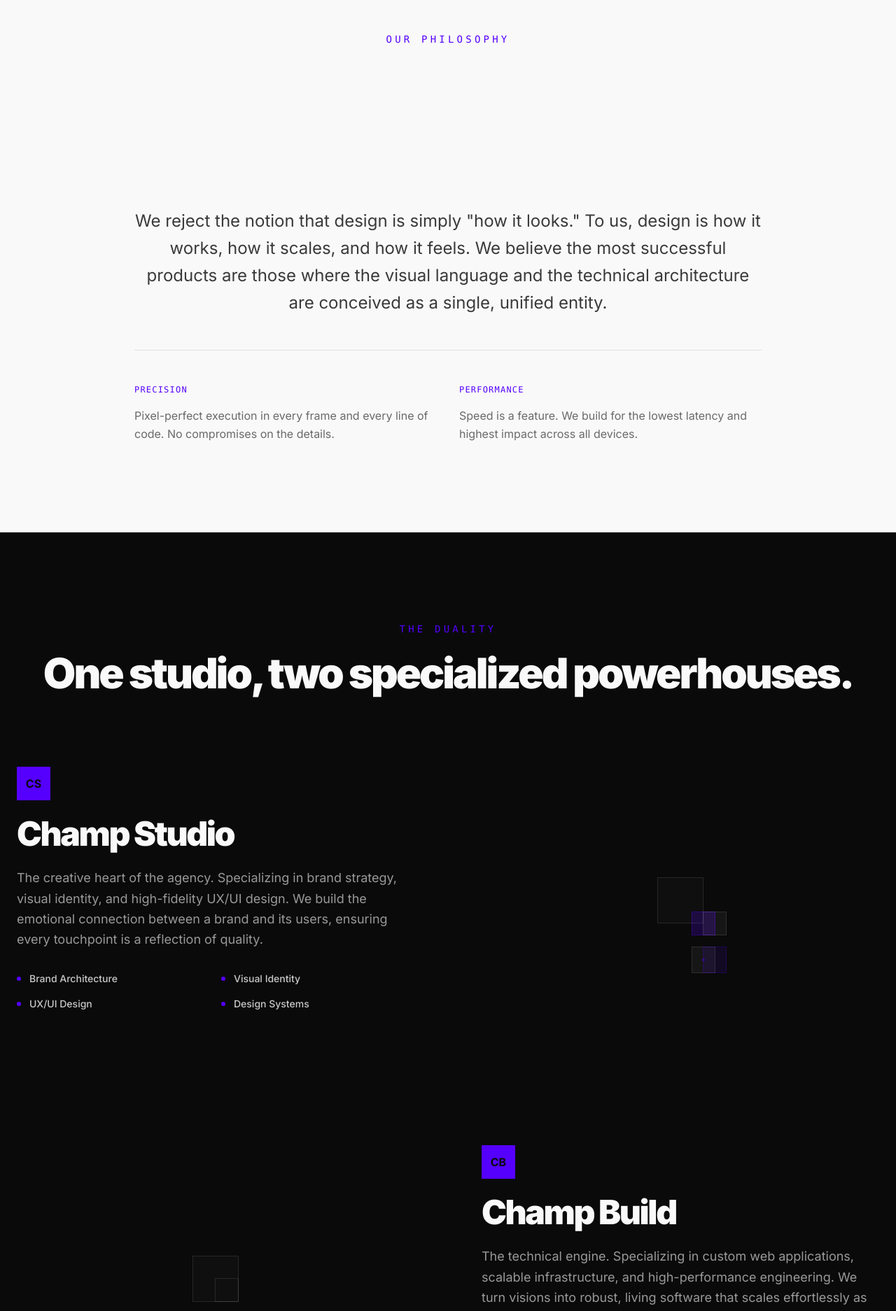
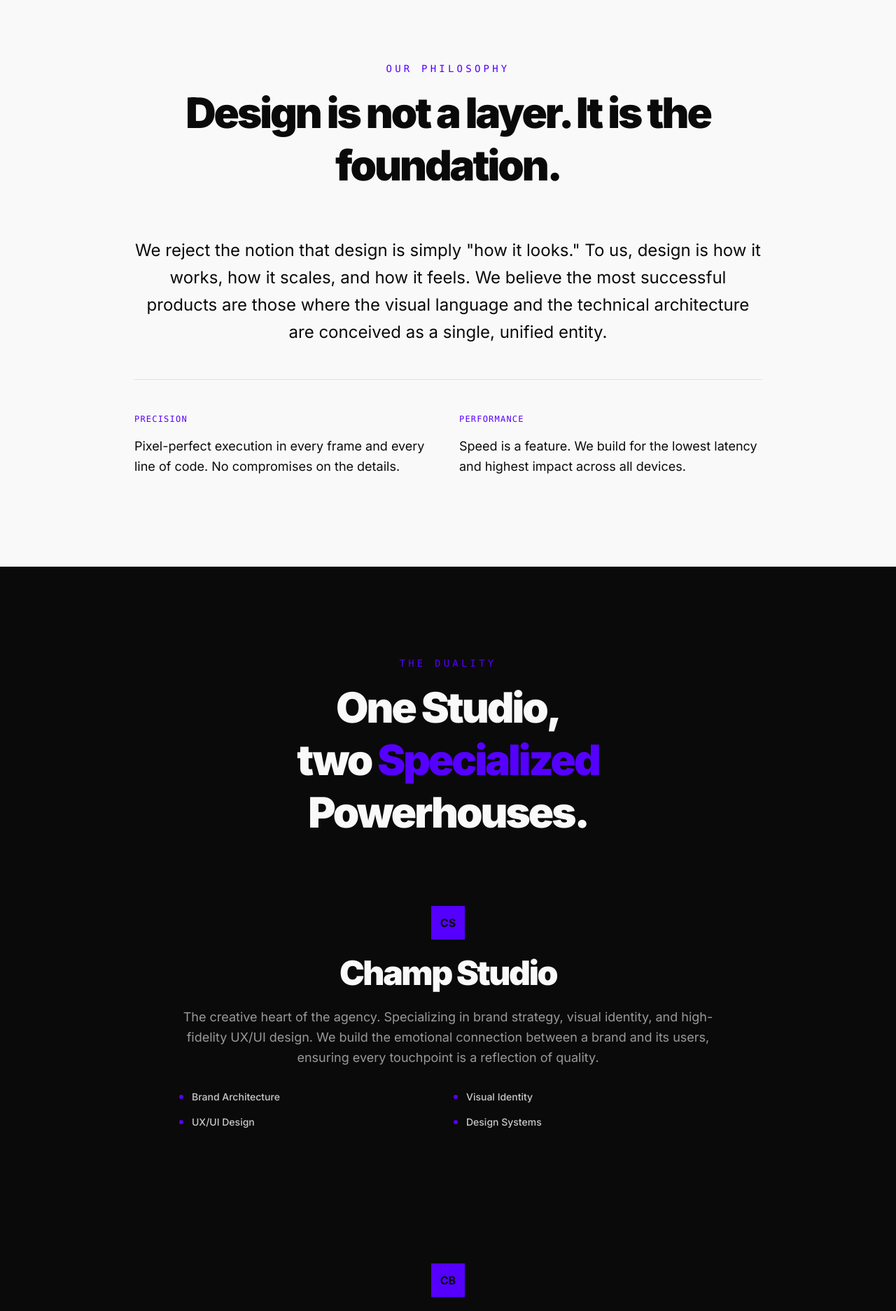
Before and after one commit to Princecodes205/champ-, a React (Vite) app: page /about in a window 1280 px wide. Shown: the part 840-2714 px from the top of the page at 70% size. Built offline with nearby package versions, Linux system fonts and the light colour scheme.

Commit message:
made new changes

```diff
--- a/src/pages/About.tsx
+++ b/src/pages/About.tsx
@@ -2,10 +2,10 @@
 import { motion } from 'framer-motion';
 import { Link } from 'react-router-dom';
 
-const SectionHeading = ({ title, subtitle, center = false }: { title: string, subtitle: string, center?: boolean }) => (
-  <div className={`mb-12 md:mb-16 ${center ? 'text-center' : ''}`}>
+const SectionHeading = ({ title, subtitle, center = false, className = '' }: { title: React.ReactNode, subtitle: string, center?: boolean, className?: string }) => (
+  <div className={`mb-12 md:mb-16 ${center ? 'text-center' : ''} ${className}`}>
     <motion.span
-      initial={{ opacity: 0, x: -20 }}
+      initial={false}
       whileInView={{ opacity: 1, x: 0 }}
       viewport={{ once: true }}
       className="text-brand-violet font-mono text-xs md:text-sm uppercase tracking-[0.3em] block mb-4"
@@ -13,7 +13,7 @@
       {subtitle}
     </motion.span>
     <motion.h2
-      initial={{ opacity: 0, y: 20 }}
+      initial={false}
       whileInView={{ opacity: 1, y: 0 }}
       viewport={{ once: true }}
       className="text-3xl sm:text-4xl md:text-6xl font-black tracking-tighter leading-tight"
@@ -27,7 +27,7 @@
   return (
     <div className="flex flex-col bg-brand-black text-brand-white min-h-screen overflow-x-hidden selection:bg-brand-violet selection:text-brand-black">
       {/* --- HERO SECTION --- */}
-      <section className="relative pt-32 pb-16 px-4 md:px-6 md:pt-48 md:pb-24 overflow-hidden">
+      <section className="relative pt-32 pb-16 px-4 md:px-6 md:pt-48 md:pb-24 overflow-hidden min-h-screen max-sm:mt-28 lg:mt-0">
         <div className="max-w-7xl mx-auto relative z-10">
           <motion.div
             initial={{ opacity: 0, y: 20 }}
@@ -40,7 +40,7 @@
             </h1>
             <p className="text-lg md:text-2xl text-brand-white/50 max-w-3xl leading-relaxed font-light">
               Champ is a high-performance creative engine dedicated to building digital products that redefine industries.
-              Operated as a specialized solo studio, Champ blends aesthetic rigor with technical precision to deliver results that larger agencies often dilute.
+              Operated as a <span className="text-brand-violet">specialized</span> solo studio, Champ blends aesthetic rigor with technical precision to deliver results that larger agencies often dilute.
               {/* TODO: Position as solo operation rather than team - integrated above */}
             </p>
           </motion.div>
@@ -48,17 +48,19 @@
       </section>
 
       {/* --- PHILOSOPHY SECTION --- */}
-      <section className="relative py-24 md:py-32 px-4 md:px-6 bg-brand-white text-brand-black">
-        <div className="max-w-4xl mx-auto text-brand-black">
-          <SectionHeading subtitle="Our Philosophy" title="Design is not a layer. It is the foundation." center />
+      <section className="relative py-24 md:py-32 px-4 md:px-6 bg-brand-white text-brand-black z-10">
+        <div className="max-w-4xl mx-auto relative z-20">
+          <div className="mb-12 md:mb-16 text-center">
+            <span className="text-brand-violet font-mono text-xs md:text-sm uppercase tracking-[0.3em] block mb-4">
+              Our Philosophy
+            </span>
+            <h2 className="text-3xl sm:text-4xl md:text-6xl font-black tracking-tighter leading-tight text-brand-black">
+              Design is not a layer. It is the foundation.
+            </h2>
+          </div>
 
-          <motion.div
-            initial={{ opacity: 0, y: 20 }}
-            whileInView={{ opacity: 1, y: 0 }}
-            viewport={{ once: true }}
-            className="space-y-12 mt-12"
-          >
-            <p className="text-xl md:text-2xl text-brand-black/80 leading-relaxed font-light text-center">
+          <div className="space-y-12 mt-12">
+            <p className="text-xl md:text-2xl leading-relaxed font-light text-center text-brand-black">
               We reject the notion that design is simply "how it looks." To us, design is how it works, how it scales, and how it feels.
               We believe the most successful products are those where the visual language and the technical architecture are conceived as a single, unified entity.
             </p>
@@ -66,39 +68,39 @@
             <div className="grid grid-cols-1 md:grid-cols-2 gap-8 pt-12 border-t border-brand-black/10">
               <div className="space-y-4">
                 <div className="text-brand-violet font-mono text-xs uppercase tracking-widest">Precision</div>
-                <p className="text-brand-black/60 leading-relaxed">
+                <p className="text-lg leading-relaxed text-brand-black">
                   Pixel-perfect execution in every frame and every line of code. No compromises on the details.
                 </p>
               </div>
               <div className="space-y-4">
                 <div className="text-brand-violet font-mono text-xs uppercase tracking-widest">Performance</div>
-                <p className="text-brand-black/60 leading-relaxed">
+                <p className="text-lg leading-relaxed text-brand-black">
                   Speed is a feature. We build for the lowest latency and highest impact across all devices.
                 </p>
               </div>
             </div>
-          </motion.div>
+          </div>
         </div>
       </section>
 
       {/* --- DUALITY SECTION --- */}
       <section className="relative py-24 md:py-32 px-4 md:px-6 bg-brand-black">
         <div className="max-w-7xl mx-auto">
-          <SectionHeading subtitle="The Duality" title="One studio, two specialized powerhouses." center />
+          <SectionHeading subtitle="The Duality" title={<>One Studio, <br /> two <span className="text-brand-violet">Specialized</span> <br/> Powerhouses.</>} center />
 
           <div className="space-y-24 md:space-y-40 mt-24">
             {/* Block 1: Studio */}
-            <div className="grid grid-cols-1 lg:grid-cols-2 gap-12 md:gap-24 items-center">
+            <div className="flex justify-center">
               <motion.div
                 initial={{ opacity: 0, x: -30 }}
                 whileInView={{ opacity: 1, x: 0 }}
                 viewport={{ once: true }}
                 transition={{ duration: 0.8 }}
-                className="order-2 lg:order-1"
+                className="text-center max-w-3xl"
               >
-                <div className="w-12 h-12 bg-brand-violet rounded-none mb-6 flex items-center justify-center text-brand-black font-bold">CS</div>
+                <div className="w-12 h-12 bg-brand-violet rounded-none mb-6 flex items-center justify-center text-brand-black font-bold mx-auto">CS</div>
                 <h3 className="text-3xl md:text-5xl font-black tracking-tighter mb-6">Champ Studio</h3>
-                <p className="text-brand-white/60 text-lg leading-relaxed mb-8">
+                <p className="text-brand-white/60 text-lg leading-relaxed mb-8 max-sm:text-left">
                   The creative heart of the agency. Specializing in brand strategy, visual identity, and high-fidelity UX/UI design.
                   We build the emotional connection between a brand and its users, ensuring every touchpoint is a reflection of quality.
                 </p>
@@ -110,67 +112,20 @@
                   ))}
                 </ul>
               </motion.div>
-              <motion.div
-                initial={{ opacity: 0, scale: 0.95 }}
-                whileInView={{ opacity: 1, scale: 1 }}
-                viewport={{ once: true }}
-                transition={{ duration: 0.8, delay: 0.2 }}
-                className="order-1 lg:order-2 relative aspect-square max-w-md mx-auto bg-brand-white/[0.02] border border-brand-white/10 p-8 rounded-none"
-              >
-                <div className="absolute inset-0 flex items-center justify-center p-12">
-                  <div className="grid grid-cols-2 gap-4 w-full h-full">
-                    <div className="bg-brand-violet/20 border border-brand-violet/30 p-4 flex items-end">
-                      <div className="h-1/2 w-full bg-brand-violet/40" />
-                    </div>
-                    <div className="bg-brand-white/5 border border-brand-white/10 p-4 flex items-start">
-                      <div className="h-1/3 w-full bg-brand-white/20" />
-                    </div>
-                    <div className="bg-brand-white/5 border border-brand-white/10 p-4 flex items-center justify-center">
-                      <div className="w-1/2 h-1/2 rounded-full border-2 border-brand-violet/40" />
-                    </div>
-                    <div className="bg-brand-violet/10 border border-brand-violet/20 p-4 flex items-end justify-center">
-                      <div className="h-2/3 w-1/3 bg-brand-violet/30" />
-                    </div>
-                  </div>
-                </div>
-              </motion.div>
             </div>
 
             {/* Block 2: Build */}
-            <div className="grid grid-cols-1 lg:grid-cols-2 gap-12 md:gap-24 items-center">
-              <motion.div
-                initial={{ opacity: 0, scale: 0.95 }}
-                whileInView={{ opacity: 1, scale: 1 }}
-                viewport={{ once: true }}
-                transition={{ duration: 0.8, delay: 0.2 }}
-                className="relative aspect-square max-w-md mx-auto bg-brand-white/[0.02] border border-brand-white/10 p-8 rounded-none"
-              >
-                <div className="absolute inset-0 flex items-center justify-center p-12">
-                  <div className="w-full h-full border border-brand-white/10 p-4 font-mono text-[10px] text-brand-white/40 overflow-hidden">
-                    <div className="flex gap-2 mb-2">
-                      <div className="w-2 h-2 rounded-full bg-red-500/50" />
-                      <div className="w-2 h-2 rounded-full bg-yellow-500/50" />
-                      <div className="w-2 h-2 rounded-full bg-green-500/50" />
-                    </div>
-                    <div className="space-y-1">
-                      <div className="text-brand-violet">const</div> <div>ChampBuild = () =&gt; &#123;</div>
-                      <div className="pl-4">return &lt;Infrastructure /&gt;;</div>
-                      <div className="pl-4 text-brand-white/20">// Scalable, performant, reliable</div>
-                      <div>&#123;</div>
-                    </div>
-                  </div>
-                </div>
-              </motion.div>
+            <div className="flex justify-center">
               <motion.div
                 initial={{ opacity: 0, x: 30 }}
                 whileInView={{ opacity: 1, x: 0 }}
                 viewport={{ once: true }}
                 transition={{ duration: 0.8 }}
-                className="text-right lg:text-left"
+                className="text-center max-w-3xl"
               >
-                <div className="w-12 h-12 bg-brand-violet rounded-none mb-6 flex items-center justify-center text-brand-black font-bold">CB</div>
+                <div className="w-12 h-12 bg-brand-violet rounded-none mb-6 flex items-center justify-center text-brand-black font-bold mx-auto">CB</div>
                 <h3 className="text-3xl md:text-5xl font-black tracking-tighter mb-6">Champ Build</h3>
-                <p className="text-brand-white/60 text-lg leading-relaxed mb-8">
+                <p className="text-brand-white/60 text-lg leading-relaxed mb-8 max-sm:text-left">
                   The technical engine. Specializing in custom web applications, scalable infrastructure, and high-performance engineering.
                   We turn visions into robust, living software that scales effortlessly as your business grows.
                 </p>
@@ -189,7 +144,14 @@
 
       {/* --- CTA --- */}
       <section className="relative py-24 md:py-40 px-4 text-center bg-brand-violet text-brand-black overflow-hidden">
-        <div className="max-w-4xl mx-auto relative z-10">
+        <div className="absolute inset-0 opacity-10 pointer-events-none">
+           <div className="grid grid-cols-12 h-full w-full">
+             {[...Array(80)].map((_, i) => (
+               <div key={i} className="border border-brand-black" />
+             ))}
+           </div>
+        </div>
+        <div className="max-w-4xl mx-auto relative z-10 max-sm:h-100 flex flex-col items-center justify-center text-center">
           <motion.h2
             initial={{ opacity: 0, y: 20 }}
             whileInView={{ opacity: 1, y: 0 }}
```
Also changed, not shown: src/pages/Home.tsx (+104 -37 lines), src/pages/Work.tsx (+80 -26 lines).
